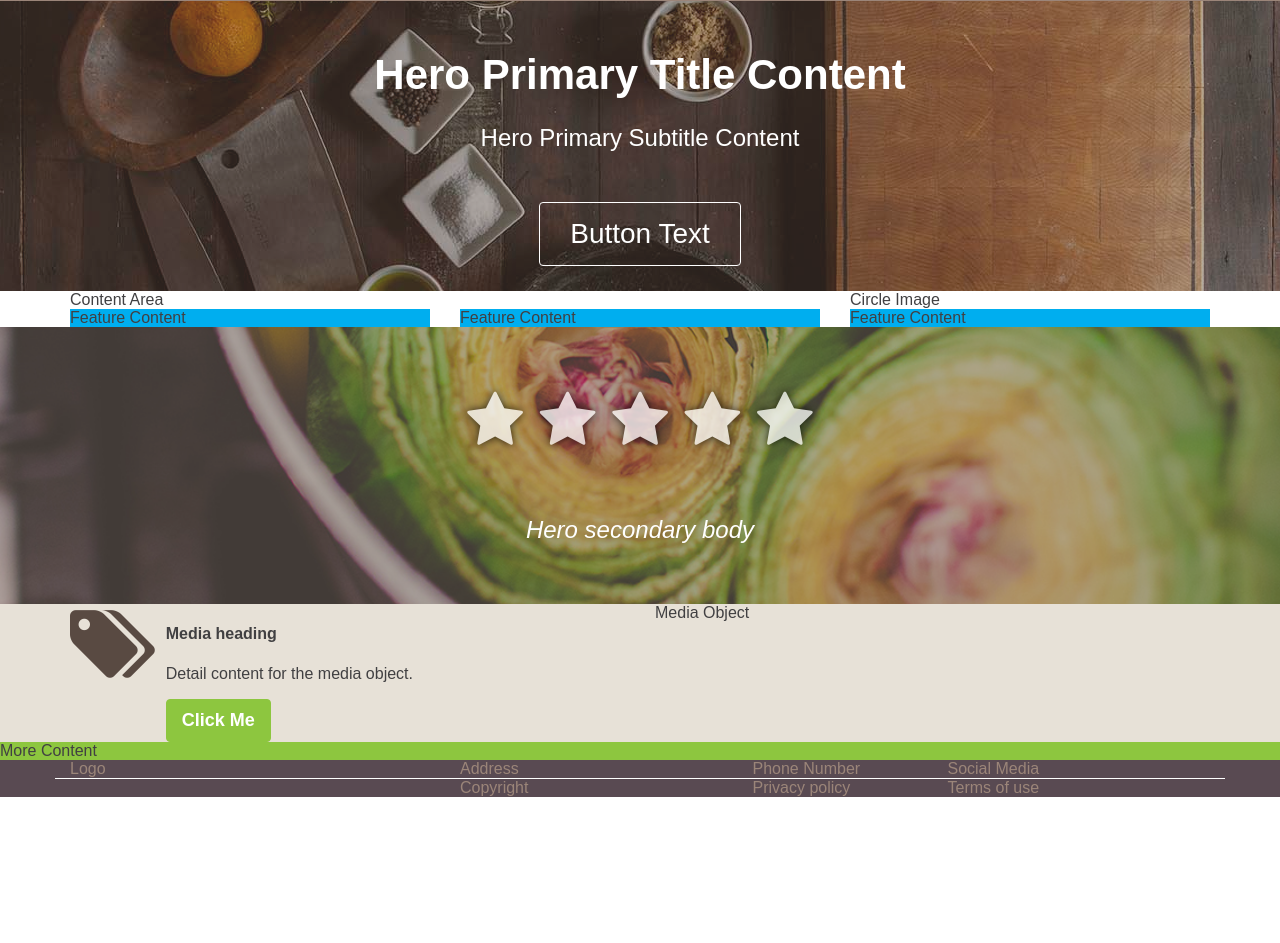
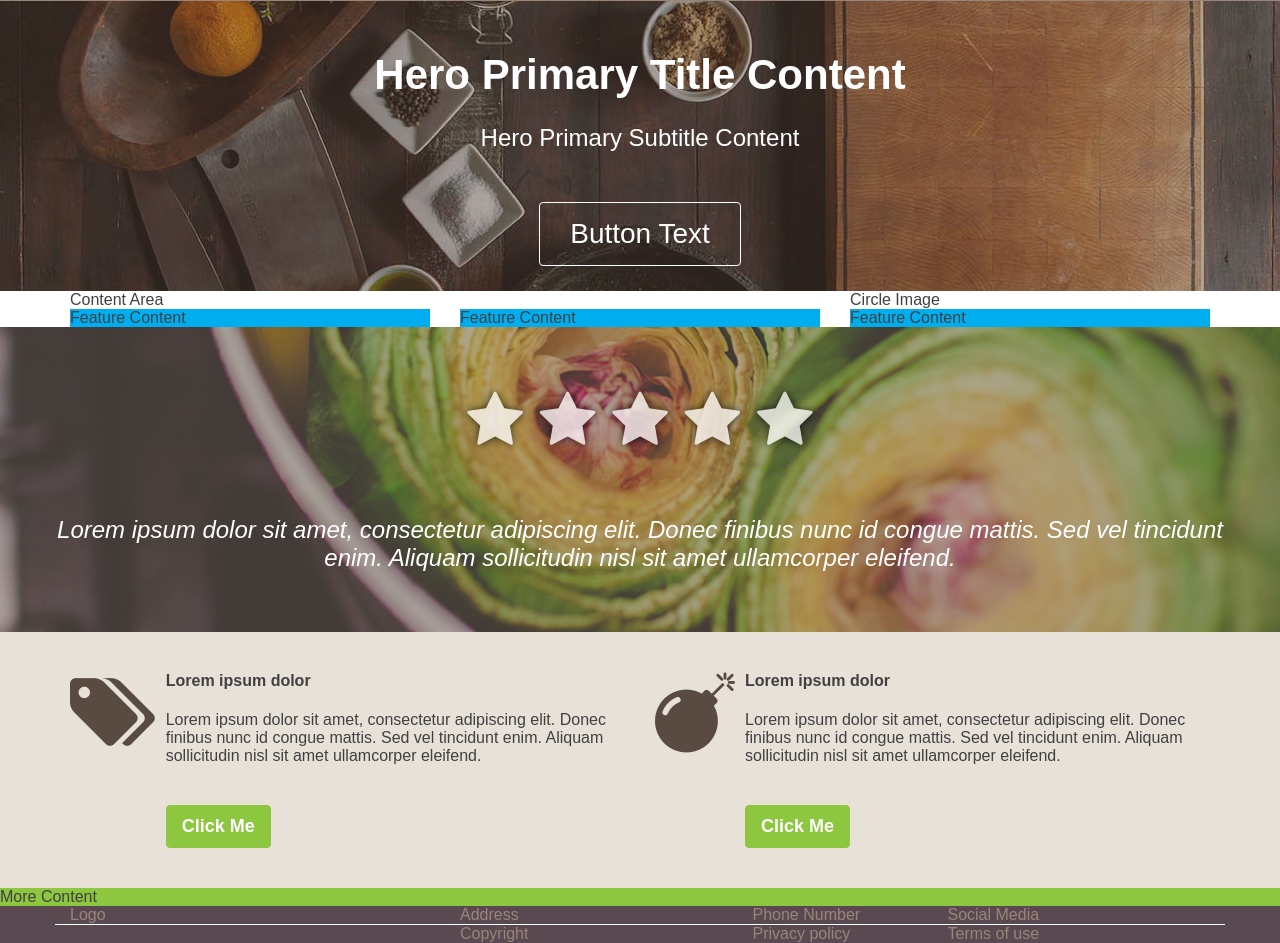
Before and after one commit to ddmng/css-course, a plain HTML site: page index.html in a window 1280 px wide. Shown: the part 310-1253 px from the top of the page. Before the commit the page ends 1107 px from the top, so only its background shows below. Drawn offline with Linux system fonts and the light colour scheme.

Commit message:
Half styled

```diff
--- a/index.html
+++ b/index.html
@@ -96,12 +96,12 @@
                     <i class="fa fa-star"></i>
                 </div>
                 <div class="row hero-secondary-body">
-                    Hero secondary body
+                    Lorem ipsum dolor sit amet, consectetur adipiscing elit. Donec finibus nunc id congue mattis. Sed vel tincidunt enim. Aliquam sollicitudin nisl sit amet ullamcorper eleifend.
                 </div>
             </div>
         </section>
 
-        <section class="background-quinary">
+        <section class="mediaobject">
             <div class="container">
                 <div class="row">
                     <div class="col-1-2">
@@ -110,13 +110,24 @@
                                 <i class="fa fa-tags"></i>
                             </div>
                             <div class="media-body">
-                                <h4 class="media-heading">Media heading</h4>
-                                <p>Detail content for the media object.</p>
+                                <h4 class="media-heading">Lorem ipsum dolor</h4>
+                                <p>Lorem ipsum dolor sit amet, consectetur adipiscing elit. Donec finibus nunc id congue mattis. Sed vel tincidunt enim. Aliquam sollicitudin nisl sit amet ullamcorper eleifend.</p>
                                 <button class="btn btn-primary">Click Me</button>
                             </div>
                         </div>
                     </div>
-                    <div class="col-1-2">Media Object</div>
+                    <div class="col-1-2">
+                        <div class="media">
+                            <div class="media-item">
+                                <i class="fa fa-bomb"></i>
+                            </div>
+                            <div class="media-body">
+                                <h4 class="media-heading">Lorem ipsum dolor</h4>
+                                <p>Lorem ipsum dolor sit amet, consectetur adipiscing elit. Donec finibus nunc id congue mattis. Sed vel tincidunt enim. Aliquam sollicitudin nisl sit amet ullamcorper eleifend.</p>
+                                <button class="btn btn-primary">Click Me</button>
+                            </div>
+                        </div>
+                    </div>
                 </div>
             </div>
         </section>
--- a/stylesheet.css
+++ b/stylesheet.css
@@ -282,6 +282,19 @@ Module Styles
 
 /*Media Object Module*/
 
+.mediaobject {
+  background: #e7e1d7;
+  padding-bottom: 40px;
+}
+
+.media {
+  padding-top: 40px;
+}
+
+.media-heading {
+  margin-top: 0px;
+}
+
 .media,
 .media-body {
   overflow: hidden;
@@ -295,6 +308,10 @@ Module Styles
 .media-item i {
   color: #594a42;
   font-size: 5em;
+}
+
+.media-body button {
+  margin-top: 24px;
 }
 
 /* Testimonial section Module */
@@ -389,10 +406,6 @@ Theme Styles
   color: #9B8579;
 }
 
-.background-quinary {
-  background: #e7e1d7;
-}
-
 /*Color List:
 - light blue = 00AEEF;
 - dark blue = 1C75BC
```
